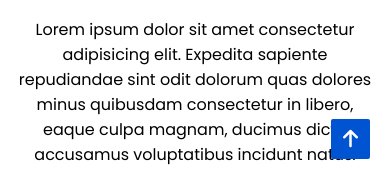
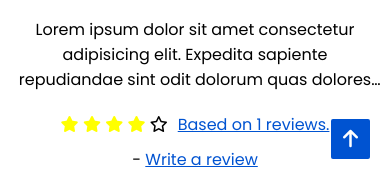
Before and after one commit to Vishalw3villa/e-Commerce, a plain HTML site: page productPage.html in a window 390 px wide. Shown: the part 678-862 px from the top of the page. Drawn offline with Linux system fonts and the light colour scheme.

Commit message:
small mistakes

```diff
--- a/assets/css/productPage.css
+++ b/assets/css/productPage.css
@@ -80,6 +80,13 @@ image {
 .overview_data {
     padding-top: 20px;
     padding-bottom: 20px;
+}
+
+.overview_data p {
+    overflow: hidden;
+    -webkit-line-clamp: 3;
+    display: -webkit-box;
+    -webkit-box-orient: vertical;
 }
 
 .desc:hover {
@@ -604,6 +611,7 @@ image {
     .sample_img {
         width: 75px;
         height: 75px;
+        padding: 5px;
     }
 
     .recent_card_addcart {
@@ -629,6 +637,7 @@ image {
     .overview_data {
         text-align: center;
     }
+
 
     .recent_bar_card {
         flex-wrap: wrap;
@@ -656,6 +665,12 @@ image {
 
     .product_imgview {
         height: 308px;
+    }
+
+    .sample_img {
+        width: 70px;
+        height: 70px;
+        padding: 5px;
     }
 }
 
@@ -688,6 +703,7 @@ image {
     .sample_img {
         width: 65px;
         height: 65px;
+        padding: 5px;
     }
 
     .product_right_sub5 {
@@ -699,3 +715,13 @@ image {
         font-size: 11px;
     }
 }
+
+@media screen and (max-width: 330px) {
+    .sample_img {
+        width: 60px;
+        height: 60px;
+        padding: 0px;
+    }
+
+
+}
--- a/productPage.html
+++ b/productPage.html
@@ -226,9 +226,12 @@
                 </div>
 
                 <div class="overview_data">
-                    <span>Lorem ipsum dolor sit amet consectetur adipisicing elit. Expedita sapiente repudiandae sint
+                    <p id="truncate">Lorem ipsum dolor sit amet consectetur adipisicing elit. Expedita sapiente
+                        repudiandae sint
                         odit dolorum quas dolores minus quibusdam consectetur in libero, eaque culpa magnam, ducimus
-                        dicta accusamus voluptatibus incidunt natus.</span>
+                        dicta accusamus voluptatibus incidunt natus. Lorem ipsum dolor sit amet consectetur, adipisicing
+                        elit. Deserunt at, cupiditate reiciendis laboriosam fuga sit possimus magnam eius eveniet
+                        suscipit culpa nobis in optio quis distinctio necessitatibus corporis sint iure.</p>
                 </div>
 
                 <div class="product_rating">
```
